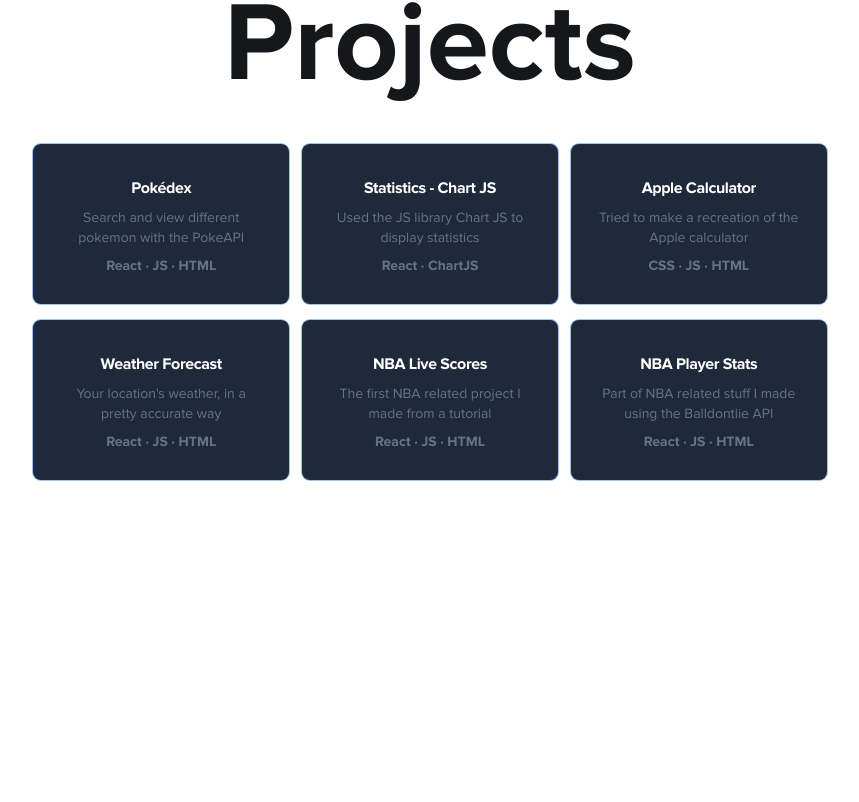
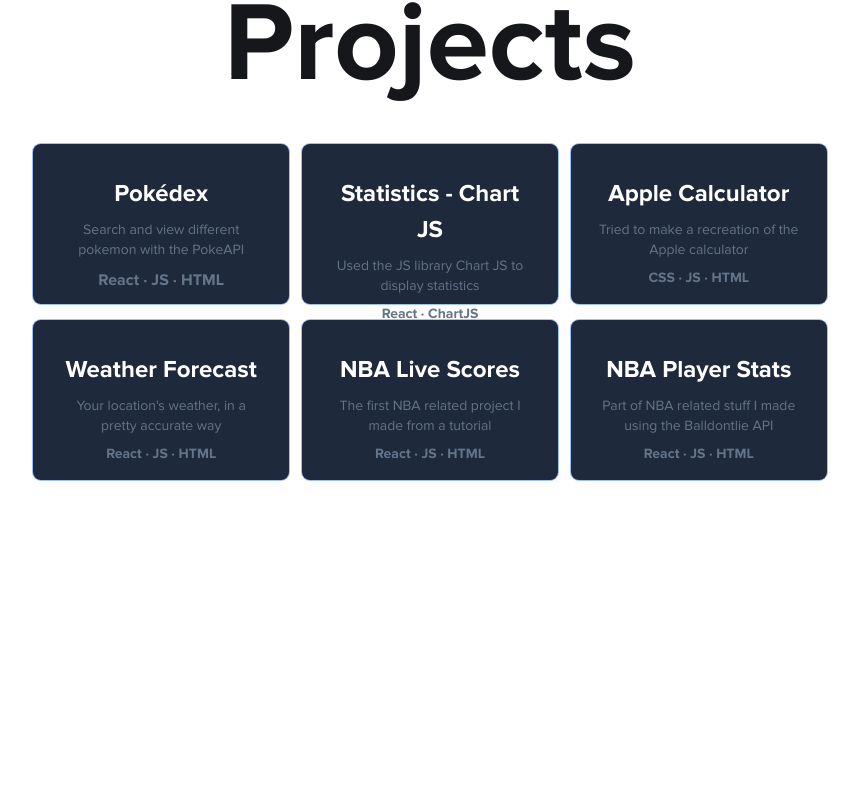
Before and after one commit to kach0w/rate-my-aps, a Next.js app: page / in a window 1280 px wide. Shown: the part 1592-2394 px from the top of the page, without its empty margins (210-1069 px from the left). Built offline with nearby package versions, Linux system fonts and the light colour scheme.

Commit message:
changed fonts

```diff
--- a/components/Blog.js
+++ b/components/Blog.js
@@ -6,7 +6,7 @@
         <div className='pt-5'>
             <h1 id="about" className='font-serif font-bold text-[7em] text-[#15171a]'>Blog</h1>
         </div>
-        <div className='mx-auto max-w-[50vw] rounded-lg p-5 bg-white drop-shadow-xl  font-serif font-normal text-[2rem]'>
+        <div className='mx-auto max-w-[50vw] rounded-lg p-10 bg-white drop-shadow-xl  font-serif font-normal text-[2rem]'>
             <h2 className='font-serif font-bold'>Statistics</h2>
             <h2 className='font-serif font-bold text-[1rem]'>Sep 4, 2022</h2>
             <div className='pb-5 pt-5'>
--- a/components/Projects.js
+++ b/components/Projects.js
@@ -10,17 +10,17 @@
             {/* Project 1 */}
             <a href="https://pokedex.kachow.me">
                 <div className='bg-slate-800 rounded-lg px-6 py-8 mt-4 ring-1 w-[20vw] h-[20vh] hover:bg-slate-900'>
-                    <h2 class="text-white text-base tracking-tight font-black">Pokédex</h2>
+                    <h2 class="text-white text-[1.5rem] font-black">Pokédex</h2>
                     <p class="text-slate-500 mt-2 text-sm">
                         Search and view different pokemon with the PokeAPI
                     </p>
-                    <p class="text-slate-500 font-bold mt-2 text-sm">React · JS · HTML</p>
+                    <p class="text-slate-500 font-bold mt-2 text-md">React · JS · HTML</p>
                 </div>
             </a>
             {/* Project 2 */}
             <a href="https://kach0w-statistics.herokuapp.com/">
                 <div className='bg-slate-800 rounded-lg px-6 py-8 ring-1 w-[20vw] h-[20vh] hover:bg-slate-900'>
-                    <h2 class="text-white text-base tracking-tight font-black">Statistics - Chart JS</h2>
+                    <h2 class="text-white text-[1.5rem] font-black">Statistics - Chart JS</h2>
                     <p class="text-slate-500 mt-2 text-sm">
                         Used the JS library Chart JS to display statistics
                     </p>
@@ -30,7 +30,7 @@
             {/* Project 3 */}
             <a href="https://kachow.me/Calculator/calculator">
                 <div className='bg-slate-800 rounded-lg px-6 py-8 ring-1 w-[20vw] h-[20vh] hover:bg-slate-900'>
-                    <h2 class="text-white text-base tracking-tight font-black">Apple Calculator</h2>
+                    <h2 class="text-white text-[1.5rem] font-black">Apple Calculator</h2>
                     <p class="text-slate-500 mt-2 text-sm">
                         Tried to make a recreation of the Apple calculator
                     </p>
@@ -40,7 +40,7 @@
             {/* Project 4 */}
             <a href="https://kachow.me/Weather/weather">
                 <div className='bg-slate-800 rounded-lg px-6 py-8 ring-1 w-[20vw] h-[20vh] hover:bg-slate-900'>
-                    <h2 class="text-white text-base tracking-tight font-black">Weather Forecast</h2>
+                    <h2 class="text-white text-[1.5rem] font-black">Weather Forecast</h2>
                     <p class="text-slate-500 mt-2 text-sm">
                         Your location's weather, in a pretty accurate way
                     </p>
@@ -50,7 +50,7 @@
             {/* Project 5 */}
             <a href="https://scores.kachow.me">
                 <div className='bg-slate-800 rounded-lg px-6 py-8 ring-1 w-[20vw] h-[20vh] hover:bg-slate-900'>
-                    <h2 class="text-white text-base tracking-tight font-black">NBA Live Scores</h2>
+                    <h2 class="text-white text-[1.5rem] font-black">NBA Live Scores</h2>
                     <p class="text-slate-500 mt-2 text-sm">
                         The first NBA related project I made from a tutorial
                     </p>
@@ -60,7 +60,7 @@
             {/* Project 6 */}
             <a  href="https://stats.kachow.me">
                 <div className='bg-slate-800 rounded-lg px-6 py-8 ring-1 w-[20vw] h-[20vh] hover:bg-slate-900'>
-                    <h2 class="text-white text-base tracking-tight font-black">NBA Player Stats</h2>
+                    <h2 class="text-white text-[1.5rem] font-black">NBA Player Stats</h2>
                     <p class="text-slate-500 mt-2 text-sm">
                         Part of NBA related stuff I made using the Balldontlie API
                     </p>
--- a/pages/blog.js
+++ b/pages/blog.js
@@ -13,7 +13,7 @@
         <link rel="icon" href="/favicon.png"/>
       </Head>
       <Navbar />
-      <div className='mx-auto mb-[10vh] max-w-[50vw] rounded-lg p-5 bg-white drop-shadow-xl  font-serif font-normal text-[2rem]'>
+      <div className='mx-auto mb-[10vh] max-w-[50vw] rounded-lg p-10 bg-white drop-shadow-xl  font-serif font-normal text-[2rem]'>
             <h2 className='font-serif font-bold'>Statistics</h2>
             <h2 className='font-serif font-bold text-[1rem]'>Sep 4, 2022</h2>
             <div className='pb-5 pt-5'>
@@ -21,7 +21,7 @@
             </div>
             <a className='bg-[#3b82f6] rounded-lg text-white mt-[2vh] hover:bg-[#0a5adb] p-3' href="/blog/statistics">Read more</a>
       </div>
-      <div className='mx-auto mb-[10vh] max-w-[50vw] rounded-lg p-5 bg-white drop-shadow-xl  font-serif font-normal text-[2rem]'>
+      <div className='mx-auto mb-[10vh] max-w-[50vw] rounded-lg p-10 bg-white drop-shadow-xl  font-serif font-normal text-[2rem]'>
             <h2 className='font-serif font-bold'>Pokédex</h2>
             <h2 className='font-serif font-bold text-[1rem]'>June 21, 2022</h2>
             <div className='pb-5 pt-5'>
@@ -30,7 +30,7 @@
               and data about each pokémon along with pictures which many other ones lack...             </div>
             <a className='bg-[#3b82f6] rounded-lg text-white mt-[2vh] hover:bg-[#0a5adb] p-3' href="/blog/pokedex">Read more</a>
       </div>
-      <div className='mx-auto mb-[10vh] max-w-[50vw] rounded-lg p-5 bg-white drop-shadow-xl  font-serif font-normal text-[2rem]'>
+      <div className='mx-auto mb-[10vh] max-w-[50vw] rounded-lg p-10 bg-white drop-shadow-xl  font-serif font-normal text-[2rem]'>
             <h2 className='font-serif font-bold'>Javascript</h2>
             <h2 className='font-serif font-bold text-[1rem]'>April 16, 2022</h2>
             <div className='pb-5 pt-5'>
```
